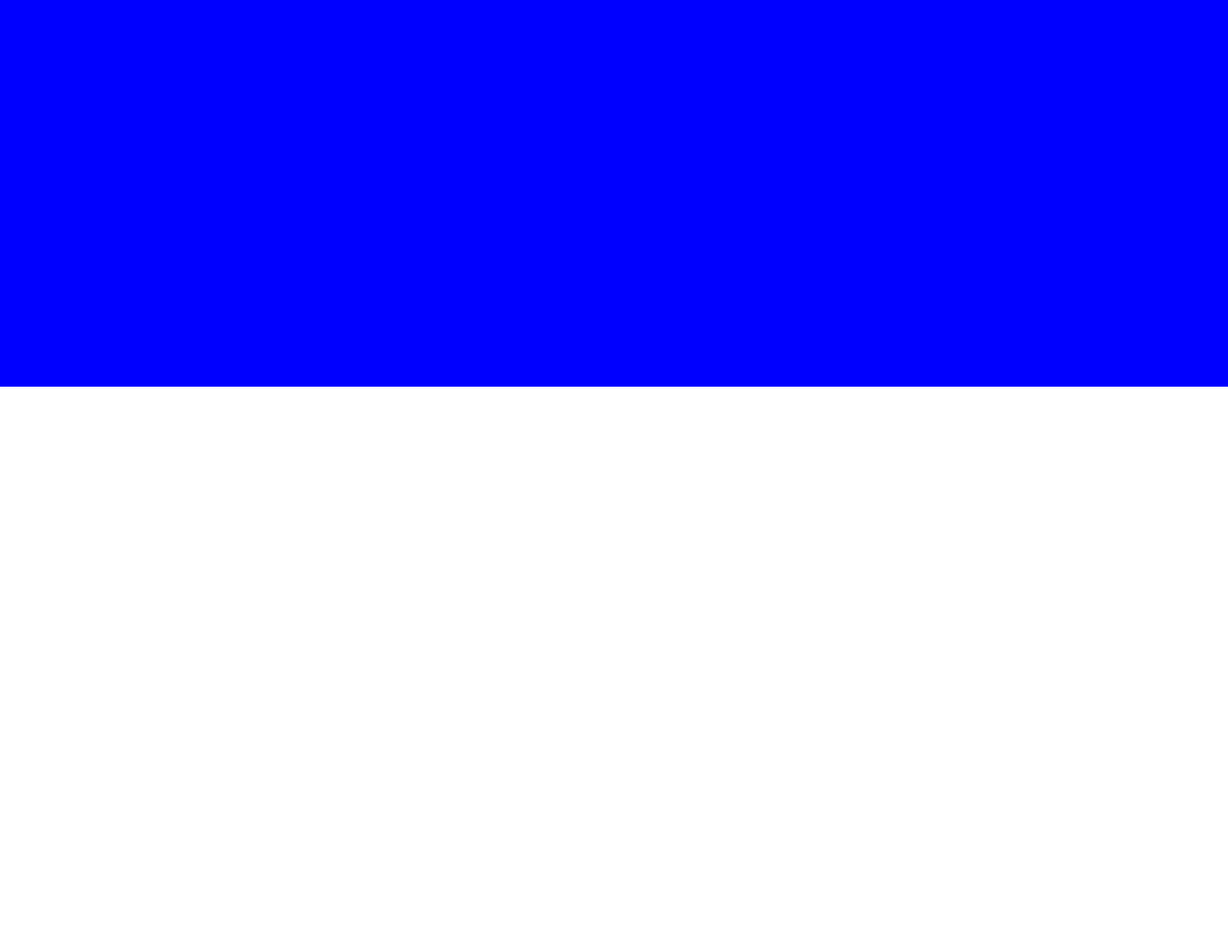
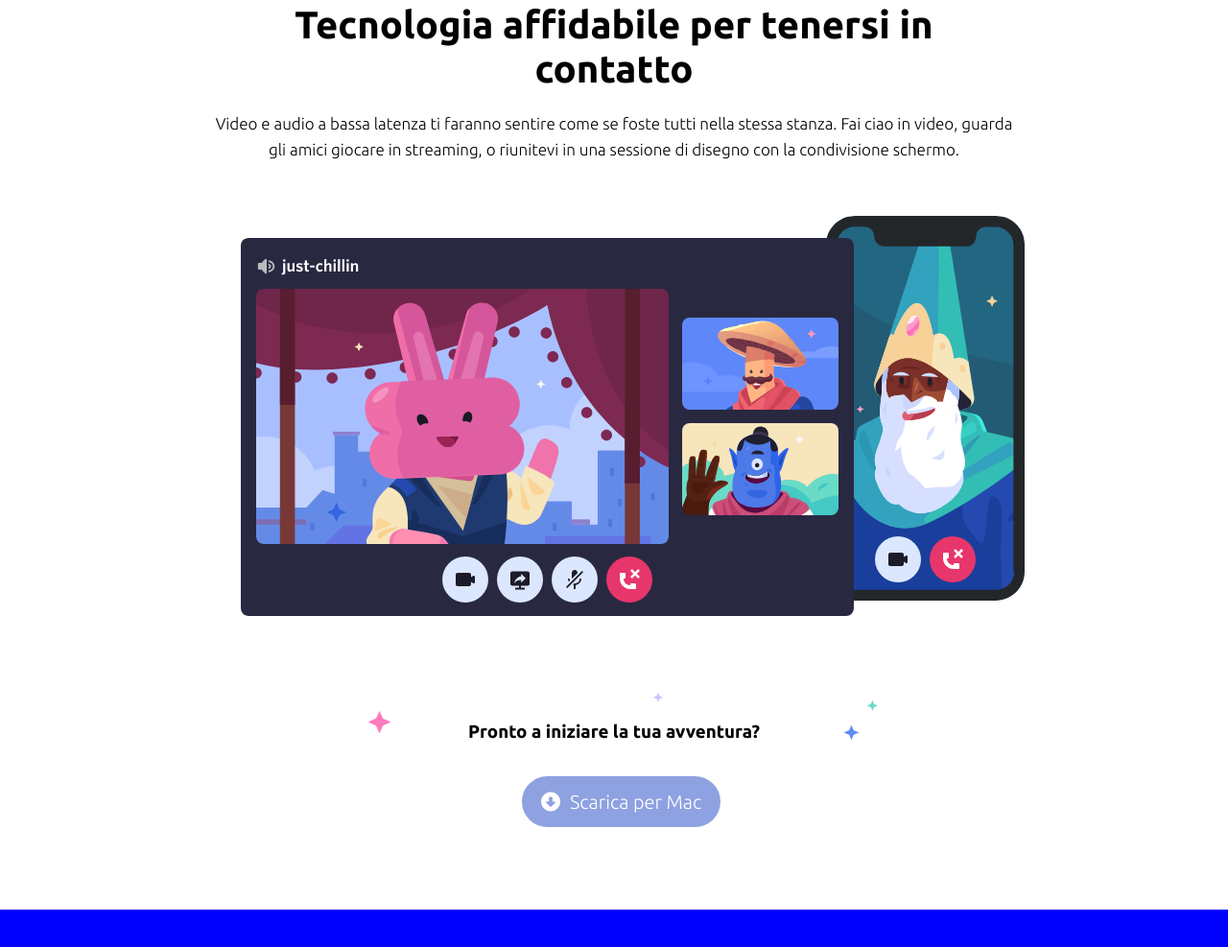
Before and after one commit to RobertoVillani98/htmlcss-discord, a plain HTML site: page index.html in a window 1280 px wide. Shown: the part 2656-3643 px from the top of the page at 96% size. Before the commit the page ends 3059 px from the top, so only its background shows below. Drawn offline with Linux system fonts and the light colour scheme.

Commit message:
last section main

```diff
--- a/css/style.css
+++ b/css/style.css
@@ -155,6 +155,49 @@ nav li a {
 	float: right;
 }
 
+.text-section {
+	margin-top: 100px;
+	text-align: center;
+	padding: 0 160px;
+}
+
+.text-section h2 {
+	font-size: 40px;
+	margin-bottom: 20px;
+}
+
+.text-section p {
+	font-size: 17px;
+	line-height: 1.6;
+}
+
+.pronto {
+	position: relative;
+	margin: 50px 0;
+}
+
+.pronto h3 {
+	text-align: center;
+}
+
+.star {
+	position: absolute;
+	top: 20px;
+	left: 370px;
+	transform: translate(-50px, -50px);
+}
+
+.blue {
+	background-color: rgb(142, 161, 225);
+	margin-left: 480px;
+	margin-bottom: 30px;
+	color: white;
+}
+
+#last-section .btn i {
+	margin-right: 10px;
+}
+
 /* debug */
 
 /* .debug header {
@@ -181,6 +224,7 @@ nav li a {
 } */
 
 .debug footer {
+	margin-top: 100px;
 	height: 500px;
 	background-color: blue;
 }
--- a/index.html
+++ b/index.html
@@ -86,7 +86,6 @@
                         I server Discord sono organizzati in canali tematici in cui puoi collaborare, condividere o
                         semplicemente parlare della tua giornata senza intasare una chat di gruppo.
                     </p>
-
                 </section>
             </div>
 
@@ -116,9 +115,34 @@
                         Dai inizio a una community di qualsiasi dimensione con strumenti di moderazione e accesso ai
                         membri personalizzabile. Concedi ai membri poteri speciali, crea canali privati, e molto altro.
                     </p>
-
                 </section>
             </div>
+
+            <section id="last-section">
+                <div class="text-section">
+                    <h2>
+                        Tecnologia affidabile per tenersi in contatto
+                    </h2>
+                    <p>
+                        Video e audio a bassa latenza ti faranno sentire come se foste tutti nella stessa stanza. Fai
+                        ciao in video, guarda gli amici giocare in streaming, o riunitevi in una sessione di disegno con
+                        la condivisione schermo.
+                    </p>
+                    <img id="img-bottom" src="img/item4-big.svg" alt="">
+                </div>
+
+                <section>
+                    <div class="pronto">
+                        <h3>Pronto a iniziare la tua avventura?<h3>
+                                <img class="star" src="img/stars.svg" alt="">
+                    </div>
+                    <a href="#" class="btn big blue"><i class="fas fa-arrow-alt-circle-down"></i>Scarica per
+                        Mac</a>
+                </section>
+
+            </section>
+
+
 
         </div>
 
```
